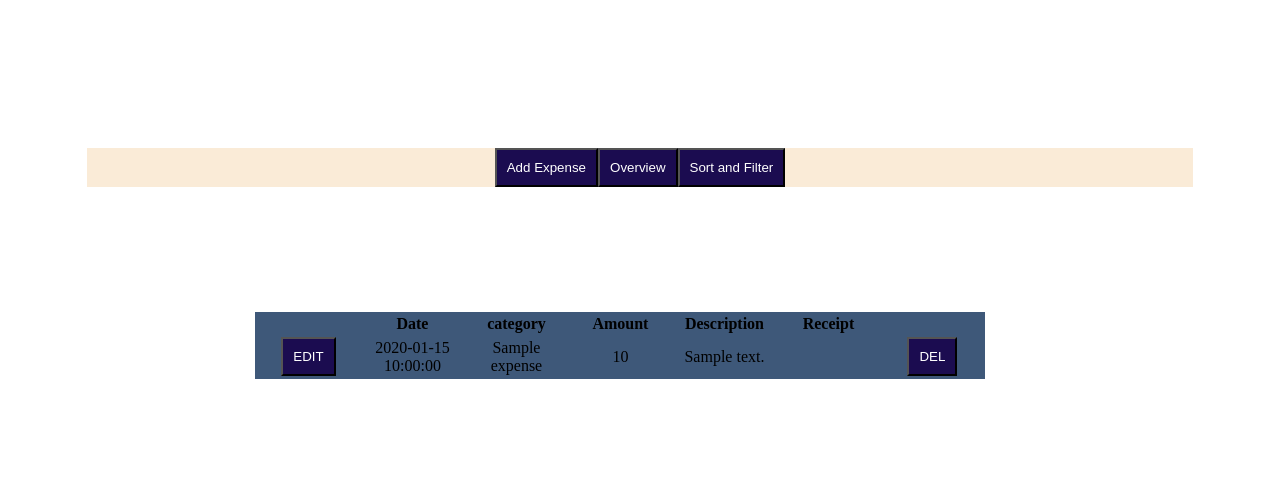
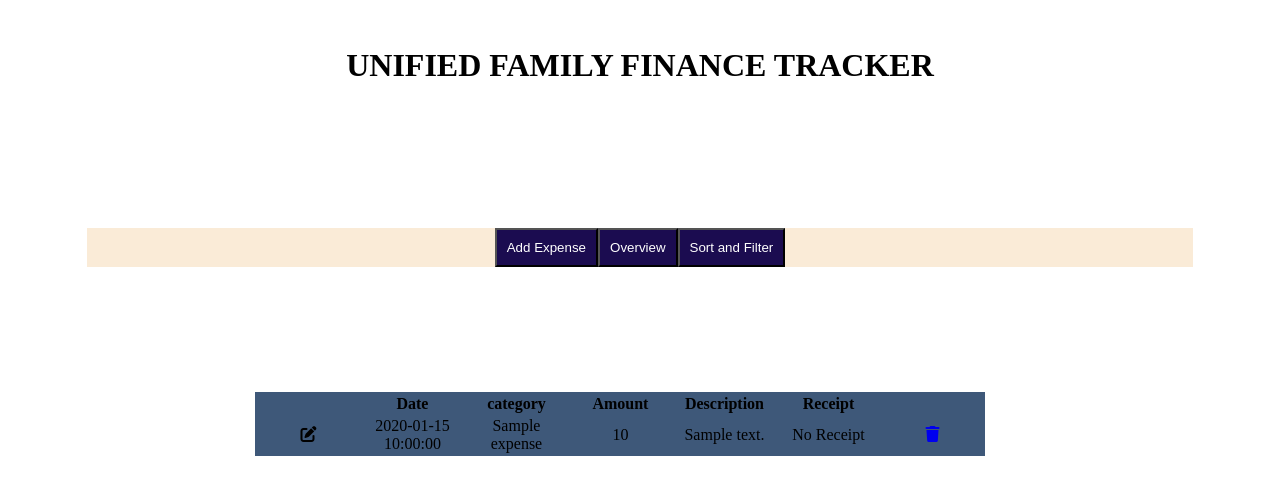
Before and after one commit to Siddiqz-onkeys/expense_module_project_ufft, a Flask app: page / in a window 1280 px wide. Shown: the top 495 px of the page. Run offline with Flask 3, Linux system fonts and the light colour scheme; tables that the repository leaves empty or names only in its code hold one stand-in row (values such as "Sample post").

Commit message:
Add files via upload

```diff
--- a/templates/index.html
+++ b/templates/index.html
@@ -5,21 +5,25 @@
 
         <link rel="stylesheet" href="{{ url_for('static', filename='styles.css') }}">
 
+        <link href="https://cdnjs.cloudflare.com/ajax/libs/font-awesome/6.0.0/css/all.min.css" rel="stylesheet">
+
         <script src="{{ url_for('static', filename='script.js') }}"></script>
 
         <meta name="viewport" content="width=device-width, initial-scale=1.0">
     </head>
     <body>
+        <header> <h1 id="header_text"> UNIFIED FAMILY FINANCE TRACKER</h1></header>
          <div class="feature_buttons">
             <button onclick=" document.getElementById('add_expense').style.display='block' "> Add Expense</button>
-            <button onclick="#"> Overview </button>
-            <button onclick="#"> Sort and Filter </button>
+            <button onclick=""> Overview </button>
+            <button onclick=""> Sort and Filter </button>
          </div>
          <div class="body">
             <!-- ####### ADD EXPENSE FORM #######-->
             <div class="add_expense_form">
                 <!-- #############  START OF THE FORM ###############-->
-                <form id="add_expense" method="POST" action="/get_form_data" style="display: none;">
+                <form id="add_expense" method="POST" action="/get_form_data" enctype="multipart/form-data" style="display: none;">
+
 
                     <!-- ######### User_ID #######-->
                     <label for="user_ID" name="user_id">User_ID</label>
@@ -89,11 +93,13 @@
                     <input type="text" id="desc" name="desc"><br><br>
 
                     <!--############## FILE UPLOAD ############# -->
-                    <label for="receipt">Receipt: </label>
+                    <label for="receipt" name="receipt"> Receipt: </label>
                     <input type="file" id="file" name="file" accept="image/*,application/pdf"><br><br>
 
-                    <!-- ########### SUBMIT BUTOTN ##########-->
+                    <!-- ########### SUBMIT BUTTON ##########-->
                     <button type="submit">ADD EXPENSE</button>
+
+                    <button type="button" onclick="document.getElementById('add_expense').style.display='none'">CANCEL</button>
                 </form>
             </div>
             <!-- ###### DEFAULT VIEW OF THE TABLE #####-->
@@ -123,19 +129,28 @@
                         <div class="exp_id" style="display:none">{{ expense.expense_id}}</div>
                         <tr>
                              <td>
-                                <form id="edit_button" method="GET" action="/edit_expense/{{ expense.id }}">
-                                    <button type="submit"> EDIT </button>
-                                </form>
+                                <i class="fas fa-edit"></i>
                             </td>
                             <td>{{expense.date_in}}</td>
                             <td>{{expense.category}}</td>
                             <td>{{expense.amount}}</td>
                             <td>{{expense.desc}}</td>
-                            <td>{{expense.receipt}}</td>
                             <td>
-                                <form  id="delete_button" method="POST" action="{{ url_for('delete_expense',expense_id=expense.expense_id)}}" >
-                                    <button type="submit"> DEL </button>
-                                </form>
+                                {% if expense.receipt %}
+                                <a href="{{ url_for('static', filename='uploads/receipts/' + expense.receipt) }}" target="_blank">
+                                    View Receipt
+                                </a>
+                                {% else %}
+                                No Receipt
+                                {% endif %}
+                            </td>
+                            <td>
+
+                                    <a href="{{ url_for('delete_expense', expense_id=expense.expense_id) }}" class="icon-button" title="Delete">
+                                        <i class="fa fa-trash"></i>
+                                    </a>
+
+
                             </td>
                         </tr>
                         {% endfor %}
```
